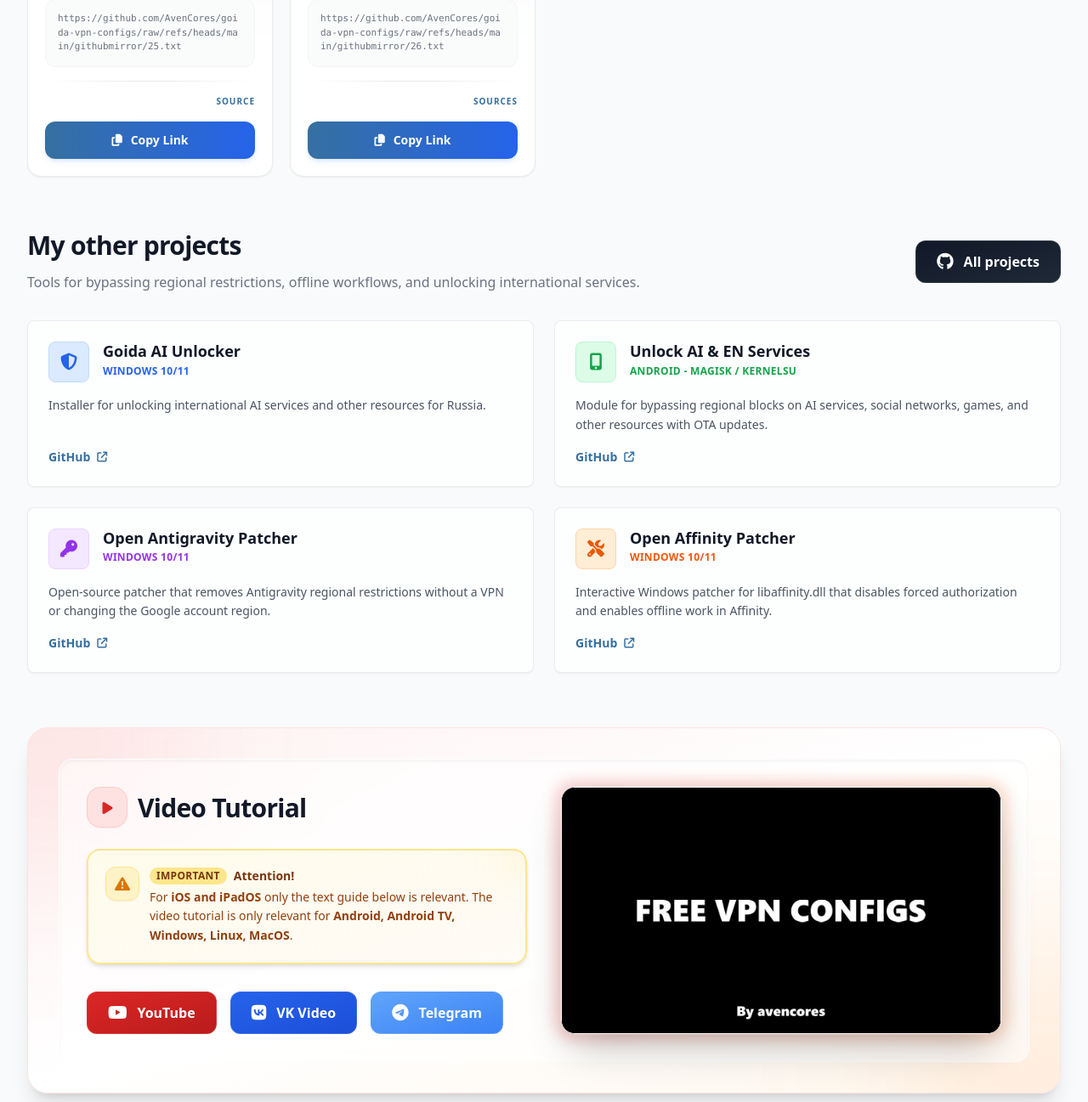
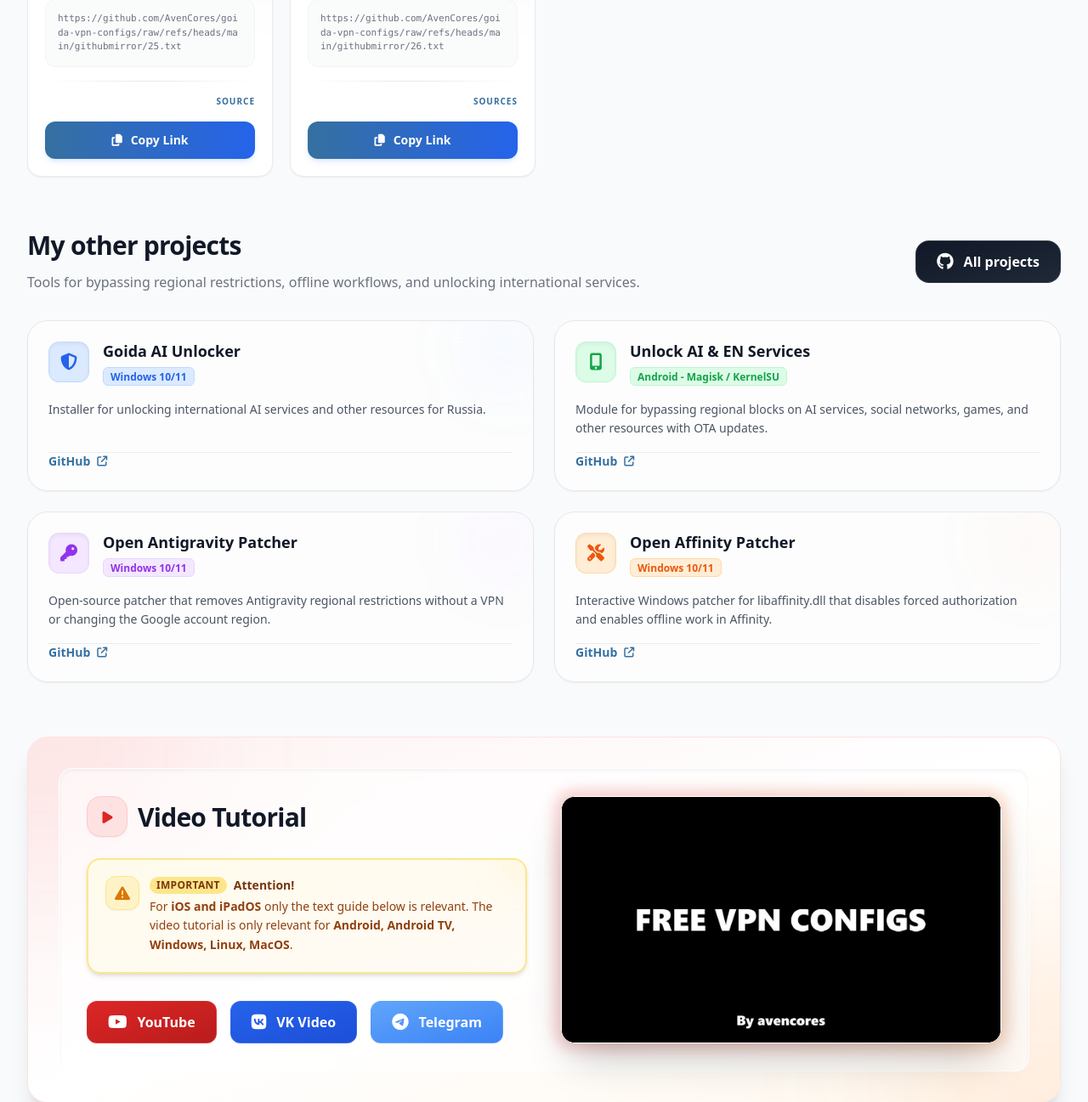
Before and after one commit to AvenCores/goida-vpn-site, a Flask app: page / in a window 1280 px wide. Shown: the part 2760-4057 px from the top of the page at 85% size. Run offline with Flask 3, Linux system fonts and the light colour scheme; data that the repository does not hold is empty; some libraries are stand-ins or nearby versions.

Commit message:
Обновление стиля projects.html

```diff
--- a/app/templates/components/projects.html
+++ b/app/templates/components/projects.html
@@ -1,4 +1,5 @@
 <section id="projects" class="mb-16">
+    <!-- Header -->
     <div class="flex flex-col sm:flex-row sm:items-center justify-between gap-4 mb-8">
         <div>
             <h2 class="text-2xl sm:text-3xl font-black tracking-tight text-gray-900 dark:text-white" data-i18n="projects.title">Другие мои проекты</h2>
@@ -11,99 +12,156 @@
            target="_blank"
            rel="noopener noreferrer"
            @click="if(window.trackEvent) window.trackEvent('other_projects_profile_click', { target: 'github_profile' })"
-           class="group inline-flex items-center justify-center gap-3 px-5 sm:px-6 py-3 bg-gradient-to-br from-gray-900 to-gray-800 dark:from-gray-800 dark:to-gray-700 text-white rounded-xl hover:shadow-lg hover:shadow-black/30 transition-all active:scale-95 font-bold border border-white/10">
-            <i class="fa-brands fa-github text-xl group-hover:scale-110 transition-transform"></i>
+           class="group inline-flex items-center justify-center gap-3 px-5 sm:px-6 py-3 bg-gradient-to-br from-gray-900 to-gray-800 dark:from-brand-panel dark:to-gray-800 text-white rounded-2xl hover:shadow-lg hover:shadow-black/20 dark:hover:shadow-blue-500/10 transition-all duration-500 active:scale-95 font-bold border border-white/10">
+            <i class="fa-brands fa-github text-xl group-hover:scale-110 transition-transform duration-500"></i>
             <span data-i18n="projects.profile_cta">Все проекты</span>
         </a>
     </div>
 
+    <!-- Grid of Projects -->
     <div class="grid grid-cols-1 md:grid-cols-2 gap-4 sm:gap-6">
+        <!-- 1. Goida AI Unlocker -->
         <a href="https://github.com/AvenCores/Goida-AI-Unlocker"
            target="_blank"
            rel="noopener noreferrer"
            @click="if(window.trackEvent) window.trackEvent('other_project_click', { project: 'Goida-AI-Unlocker' })"
-           class="group h-full flex flex-col bg-white/70 dark:bg-brand-panel/60 border border-gray-200/80 dark:border-gray-700/50 rounded-lg p-5 sm:p-6 shadow-sm hover:shadow-lg hover:border-blue-300 dark:hover:border-blue-500/30 transition-all">
+           class="group relative h-full flex flex-col justify-between bg-white/60 dark:bg-brand-panel/60 backdrop-blur-md border border-gray-200 dark:border-white/5 rounded-3xl p-5 sm:p-6 shadow-sm hover:shadow-xl hover:shadow-blue-500/10 dark:hover:shadow-blue-500/5 transition-all duration-500 hover:-translate-y-2 overflow-hidden">
+            <!-- Glow background decoration -->
+            <div class="absolute -right-4 -top-4 w-24 h-24 bg-blue-500/5 rounded-full blur-2xl group-hover:bg-blue-500/10 transition-colors duration-500 pointer-events-none"></div>
+
+            <div class="relative z-10 flex flex-col h-full">
+                <!-- Header with Icon & Platform Badge -->
                 <div class="flex items-start gap-4 mb-4">
-                <div class="w-12 h-12 rounded-lg bg-blue-100 dark:bg-blue-900/30 text-blue-600 dark:text-blue-400 flex items-center justify-center shrink-0 border border-blue-200 dark:border-blue-800/50">
-                    <i class="fa-solid fa-shield-halved text-xl group-hover:scale-110 transition-transform"></i>
+                    <div class="w-12 h-12 rounded-xl bg-blue-100 dark:bg-blue-900/30 text-blue-600 dark:text-blue-400 flex items-center justify-center shrink-0 border border-blue-200 dark:border-blue-800/50 group-hover:scale-110 transition-transform duration-500 shadow-inner">
+                        <i class="fa-solid fa-shield-halved text-xl"></i>
                     </div>
                     <div class="min-w-0">
-                    <h3 class="text-lg font-black text-gray-900 dark:text-white leading-tight" data-i18n="projects.goida_ai_unlocker_title">Goida AI Unlocker</h3>
-                    <p class="mt-1 text-xs font-bold uppercase tracking-wide text-blue-600 dark:text-blue-400" data-i18n="projects.platform_win">Windows 10/11</p>
+                        <h3 class="text-lg font-black text-gray-900 dark:text-white leading-tight group-hover:text-brand-blue dark:group-hover:text-blue-400 transition-colors duration-500" data-i18n="projects.goida_ai_unlocker_title">Goida AI Unlocker</h3>
+                        <p class="inline-flex items-center px-2 py-0.5 mt-2 text-xs font-bold rounded-md bg-blue-100 dark:bg-blue-900/30 text-blue-600 dark:text-blue-400 border border-blue-200 dark:border-blue-800/50" data-i18n="projects.platform_win">Windows 10/11</p>
                     </div>
                 </div>
-            <p class="text-sm text-gray-600 dark:text-gray-300 leading-relaxed mb-4" data-i18n="projects.goida_ai_unlocker_desc">
+
+                <!-- Description -->
+                <p class="text-sm text-gray-600 dark:text-gray-300 leading-relaxed mb-4 group-hover:text-gray-900 dark:group-hover:text-white transition-colors duration-500" data-i18n="projects.goida_ai_unlocker_desc">
                     Установщик разблокировщика зарубежных AI-сервисов и других ресурсов для России.
                 </p>
-            <span class="mt-auto inline-flex items-center gap-2 text-sm font-bold text-brand-blue dark:text-blue-400">
-                <span data-i18n="projects.github_link">GitHub</span> <i class="fa-solid fa-arrow-up-right-from-square text-xs group-hover:scale-110 transition-transform"></i>
+
+                <!-- Footer Action -->
+                <div class="mt-auto pt-4 flex items-center justify-between border-t border-gray-200/80 dark:border-gray-700/50">
+                    <span class="inline-flex items-center gap-2 text-sm font-bold text-brand-blue dark:text-blue-400 group-hover:text-blue-500 dark:group-hover:text-blue-300 transition-colors">
+                        <span data-i18n="projects.github_link">GitHub</span>
+                        <i class="fa-solid fa-arrow-up-right-from-square text-xs group-hover:scale-110 transition-transform"></i>
                     </span>
+                </div>
+            </div>
         </a>
 
+        <!-- 2. Unlock AI & EN Services -->
         <a href="https://github.com/AvenCores/Unlock_AI_and_EN_Services_for_Russia"
            target="_blank"
            rel="noopener noreferrer"
            @click="if(window.trackEvent) window.trackEvent('other_project_click', { project: 'Unlock_AI_and_EN_Services_for_Russia' })"
-           class="group h-full flex flex-col bg-white/70 dark:bg-brand-panel/60 border border-gray-200/80 dark:border-gray-700/50 rounded-lg p-5 sm:p-6 shadow-sm hover:shadow-lg hover:border-blue-300 dark:hover:border-green-500/50 transition-all">
+           class="group relative h-full flex flex-col justify-between bg-white/60 dark:bg-brand-panel/60 backdrop-blur-md border border-gray-200 dark:border-white/5 rounded-3xl p-5 sm:p-6 shadow-sm hover:shadow-xl hover:shadow-green-500/10 dark:hover:shadow-green-500/5 transition-all duration-500 hover:-translate-y-2 overflow-hidden">
+            <!-- Glow background decoration -->
+            <div class="absolute -right-4 -top-4 w-24 h-24 bg-green-500/5 rounded-full blur-2xl group-hover:bg-green-500/10 transition-colors duration-500 pointer-events-none"></div>
+
+            <div class="relative z-10 flex flex-col h-full">
+                <!-- Header with Icon & Platform Badge -->
                 <div class="flex items-start gap-4 mb-4">
-                <div class="w-12 h-12 rounded-lg bg-green-100 dark:bg-green-900/30 text-green-600 dark:text-green-400 flex items-center justify-center shrink-0 border border-green-200 dark:border-green-800/50">
-                    <i class="fa-solid fa-mobile-screen-button text-xl group-hover:scale-110 transition-transform"></i>
+                    <div class="w-12 h-12 rounded-xl bg-green-100 dark:bg-green-900/30 text-green-600 dark:text-green-400 flex items-center justify-center shrink-0 border border-green-200 dark:border-green-800/50 group-hover:scale-110 transition-transform duration-500 shadow-inner">
+                        <i class="fa-solid fa-mobile-screen-button text-xl"></i>
                     </div>
                     <div class="min-w-0">
-                    <h3 class="text-lg font-black text-gray-900 dark:text-white leading-tight" data-i18n="projects.unlock_ai_services_title">Unlock AI &amp; EN Services</h3>
-                    <p class="mt-1 text-xs font-bold uppercase tracking-wide text-green-600 dark:text-green-400" data-i18n="projects.platform_android">Android - Magisk / KernelSU</p>
+                        <h3 class="text-lg font-black text-gray-900 dark:text-white leading-tight group-hover:text-green-600 dark:group-hover:text-green-400 transition-colors duration-500" data-i18n="projects.unlock_ai_services_title">Unlock AI &amp; EN Services</h3>
+                        <p class="inline-flex items-center px-2 py-0.5 mt-2 text-xs font-bold rounded-md bg-green-100 dark:bg-green-900/30 text-green-600 dark:text-green-400 border border-green-200 dark:border-green-800/50" data-i18n="projects.platform_android">Android - Magisk / KernelSU</p>
                     </div>
                 </div>
-            <p class="text-sm text-gray-600 dark:text-gray-300 leading-relaxed mb-4" data-i18n="projects.unlock_ai_services_desc">
+
+                <!-- Description -->
+                <p class="text-sm text-gray-600 dark:text-gray-300 leading-relaxed mb-4 group-hover:text-gray-900 dark:group-hover:text-white transition-colors duration-500" data-i18n="projects.unlock_ai_services_desc">
                     Модуль для обхода региональных блокировок AI-сервисов, соцсетей, игр и других ресурсов с OTA-обновлениями.
                 </p>
-            <span class="mt-auto inline-flex items-center gap-2 text-sm font-bold text-brand-blue dark:text-blue-400">
-                <span data-i18n="projects.github_link">GitHub</span> <i class="fa-solid fa-arrow-up-right-from-square text-xs group-hover:scale-110 transition-transform"></i>
+
+                <!-- Footer Action -->
+                <div class="mt-auto pt-4 flex items-center justify-between border-t border-gray-200/80 dark:border-gray-700/50">
+                    <span class="inline-flex items-center gap-2 text-sm font-bold text-brand-blue dark:text-blue-400 group-hover:text-blue-500 dark:group-hover:text-blue-300 transition-colors">
+                        <span data-i18n="projects.github_link">GitHub</span>
+                        <i class="fa-solid fa-arrow-up-right-from-square text-xs group-hover:scale-110 transition-transform"></i>
                     </span>
+                </div>
+            </div>
         </a>
 
+        <!-- 3. Open Antigravity Patcher -->
         <a href="https://github.com/AvenCores/open-antigravity-patcher"
            target="_blank"
            rel="noopener noreferrer"
            @click="if(window.trackEvent) window.trackEvent('other_project_click', { project: 'open-antigravity-patcher' })"
-           class="group h-full flex flex-col bg-white/70 dark:bg-brand-panel/60 border border-gray-200/80 dark:border-gray-700/50 rounded-lg p-5 sm:p-6 shadow-sm hover:shadow-lg hover:border-blue-300 dark:hover:border-purple-700/50 transition-all">
+           class="group relative h-full flex flex-col justify-between bg-white/60 dark:bg-brand-panel/60 backdrop-blur-md border border-gray-200 dark:border-white/5 rounded-3xl p-5 sm:p-6 shadow-sm hover:shadow-xl hover:shadow-purple-500/10 dark:hover:shadow-purple-500/5 transition-all duration-500 hover:-translate-y-2 overflow-hidden">
+            <!-- Glow background decoration -->
+            <div class="absolute -right-4 -top-4 w-24 h-24 bg-purple-500/5 rounded-full blur-2xl group-hover:bg-purple-500/10 transition-colors duration-500 pointer-events-none"></div>
+
+            <div class="relative z-10 flex flex-col h-full">
+                <!-- Header with Icon & Platform Badge -->
                 <div class="flex items-start gap-4 mb-4">
-                <div class="w-12 h-12 rounded-lg bg-purple-100 dark:bg-purple-900/30 text-purple-600 dark:text-purple-400 flex items-center justify-center shrink-0 border border-purple-200 dark:border-purple-700/50">
-                    <i class="fa-solid fa-key text-xl group-hover:scale-110 transition-transform"></i>
+                    <div class="w-12 h-12 rounded-xl bg-purple-100 dark:bg-purple-900/30 text-purple-600 dark:text-purple-400 flex items-center justify-center shrink-0 border border-purple-200 dark:border-purple-700/50 group-hover:scale-110 transition-transform duration-500 shadow-inner">
+                        <i class="fa-solid fa-key text-xl"></i>
                     </div>
                     <div class="min-w-0">
-                    <h3 class="text-lg font-black text-gray-900 dark:text-white leading-tight" data-i18n="projects.antigravity_patcher_title">Open Antigravity Patcher</h3>
-                    <p class="mt-1 text-xs font-bold uppercase tracking-wide text-purple-600 dark:text-purple-400" data-i18n="projects.platform_win">Windows 10/11</p>
+                        <h3 class="text-lg font-black text-gray-900 dark:text-white leading-tight group-hover:text-purple-600 dark:group-hover:text-purple-400 transition-colors duration-500" data-i18n="projects.antigravity_patcher_title">Open Antigravity Patcher</h3>
+                        <p class="inline-flex items-center px-2 py-0.5 mt-2 text-xs font-bold rounded-md bg-purple-100 dark:bg-purple-900/30 text-purple-600 dark:text-purple-400 border border-purple-200 dark:border-purple-700/50" data-i18n="projects.platform_win">Windows 10/11</p>
                     </div>
                 </div>
-            <p class="text-sm text-gray-600 dark:text-gray-300 leading-relaxed mb-4" data-i18n="projects.antigravity_patcher_desc">
+
+                <!-- Description -->
+                <p class="text-sm text-gray-600 dark:text-gray-300 leading-relaxed mb-4 group-hover:text-gray-900 dark:group-hover:text-white transition-colors duration-500" data-i18n="projects.antigravity_patcher_desc">
                     Опенсорс-патчер для снятия региональных ограничений Antigravity без VPN и смены региона Google-акаунта.
                 </p>
-            <span class="mt-auto inline-flex items-center gap-2 text-sm font-bold text-brand-blue dark:text-blue-400">
-                <span data-i18n="projects.github_link">GitHub</span> <i class="fa-solid fa-arrow-up-right-from-square text-xs group-hover:scale-110 transition-transform"></i>
+
+                <!-- Footer Action -->
+                <div class="mt-auto pt-4 flex items-center justify-between border-t border-gray-200/80 dark:border-gray-700/50">
+                    <span class="inline-flex items-center gap-2 text-sm font-bold text-brand-blue dark:text-blue-400 group-hover:text-blue-500 dark:group-hover:text-blue-300 transition-colors">
+                        <span data-i18n="projects.github_link">GitHub</span>
+                        <i class="fa-solid fa-arrow-up-right-from-square text-xs group-hover:scale-110 transition-transform"></i>
                     </span>
+                </div>
+            </div>
         </a>
 
+        <!-- 4. Open Affinity Patcher -->
         <a href="https://github.com/AvenCores/open-affinity-patcher"
            target="_blank"
            rel="noopener noreferrer"
            @click="if(window.trackEvent) window.trackEvent('other_project_click', { project: 'open-affinity-patcher' })"
-           class="group h-full flex flex-col bg-white/70 dark:bg-brand-panel/60 border border-gray-200/80 dark:border-gray-700/50 rounded-lg p-5 sm:p-6 shadow-sm hover:shadow-lg hover:border-orange-200 dark:hover:border-orange-500/30 transition-all">
+           class="group relative h-full flex flex-col justify-between bg-white/60 dark:bg-brand-panel/60 backdrop-blur-md border border-gray-200 dark:border-white/5 rounded-3xl p-5 sm:p-6 shadow-sm hover:shadow-xl hover:shadow-orange-500/10 dark:hover:shadow-orange-500/5 transition-all duration-500 hover:-translate-y-2 overflow-hidden">
+            <!-- Glow background decoration -->
+            <div class="absolute -right-4 -top-4 w-24 h-24 bg-orange-500/5 rounded-full blur-2xl group-hover:bg-orange-500/10 transition-colors duration-500 pointer-events-none"></div>
+
+            <div class="relative z-10 flex flex-col h-full">
+                <!-- Header with Icon & Platform Badge -->
                 <div class="flex items-start gap-4 mb-4">
-                <div class="w-12 h-12 rounded-lg bg-orange-100 dark:bg-orange-900/30 text-orange-600 dark:text-orange-400 flex items-center justify-center shrink-0 border border-orange-200 dark:border-orange-800/30">
-                    <i class="fa-solid fa-screwdriver-wrench text-xl group-hover:scale-110 transition-transform"></i>
+                    <div class="w-12 h-12 rounded-xl bg-orange-100 dark:bg-orange-900/30 text-orange-600 dark:text-orange-400 flex items-center justify-center shrink-0 border border-orange-200 dark:border-orange-800/30 group-hover:scale-110 transition-transform duration-500 shadow-inner">
+                        <i class="fa-solid fa-screwdriver-wrench text-xl"></i>
                     </div>
                     <div class="min-w-0">
-                    <h3 class="text-lg font-black text-gray-900 dark:text-white leading-tight" data-i18n="projects.affinity_patcher_title">Open Affinity Patcher</h3>
-                    <p class="mt-1 text-xs font-bold uppercase tracking-wide text-orange-600 dark:text-orange-400" data-i18n="projects.platform_win">Windows 10/11</p>
+                        <h3 class="text-lg font-black text-gray-900 dark:text-white leading-tight group-hover:text-orange-600 dark:group-hover:text-orange-400 transition-colors duration-500" data-i18n="projects.affinity_patcher_title">Open Affinity Patcher</h3>
+                        <p class="inline-flex items-center px-2 py-0.5 mt-2 text-xs font-bold rounded-md bg-orange-100 dark:bg-orange-900/30 text-orange-600 dark:text-orange-400 border border-orange-200 dark:border-orange-800/30" data-i18n="projects.platform_win">Windows 10/11</p>
                     </div>
                 </div>
-            <p class="text-sm text-gray-600 dark:text-gray-300 leading-relaxed mb-4" data-i18n="projects.affinity_patcher_desc">
+
+                <!-- Description -->
+                <p class="text-sm text-gray-600 dark:text-gray-300 leading-relaxed mb-4 group-hover:text-gray-900 dark:group-hover:text-white transition-colors duration-500" data-i18n="projects.affinity_patcher_desc">
                     Интерактивный патчер libaffinity.dll для отключения принудительной авторизации и офлайн-работы в Affinity.
                 </p>
-            <span class="mt-auto inline-flex items-center gap-2 text-sm font-bold text-brand-blue dark:text-blue-400">
-                <span data-i18n="projects.github_link">GitHub</span> <i class="fa-solid fa-arrow-up-right-from-square text-xs group-hover:scale-110 transition-transform"></i>
+
+                <!-- Footer Action -->
+                <div class="mt-auto pt-4 flex items-center justify-between border-t border-gray-200/80 dark:border-gray-700/50">
+                    <span class="inline-flex items-center gap-2 text-sm font-bold text-brand-blue dark:text-blue-400 group-hover:text-blue-500 dark:group-hover:text-blue-300 transition-colors">
+                        <span data-i18n="projects.github_link">GitHub</span>
+                        <i class="fa-solid fa-arrow-up-right-from-square text-xs group-hover:scale-110 transition-transform"></i>
                     </span>
+                </div>
+            </div>
         </a>
     </div>
 </section>
```
Lines whose indentation alone changed are shown as unchanged.
